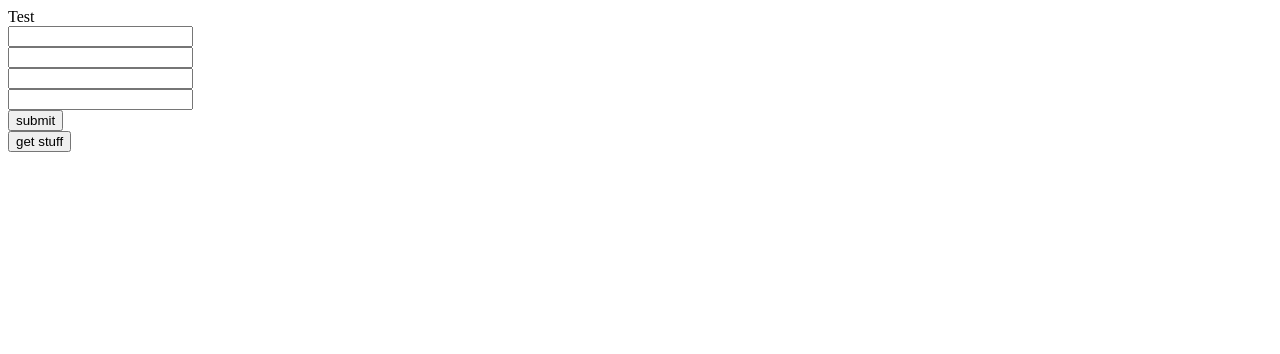
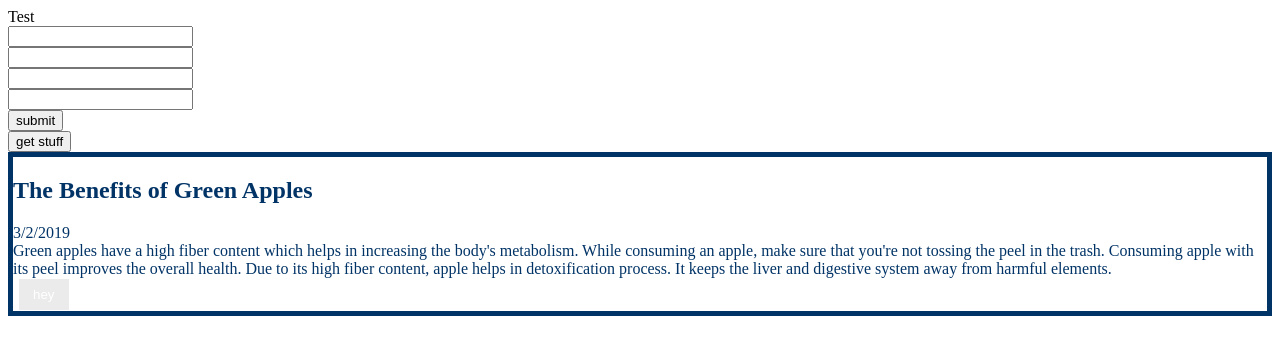
Before and after one commit to techstars/full-stack-challenge, a React (Create React App) app in the folder my-app/: page / in a window 1280 px wide. Shown: the top 354 px of the page. Built offline with nearby package versions, Linux system fonts and the light colour scheme.

Commit message:
chore: wip

```diff
--- a/my-app/package.json
+++ b/my-app/package.json
@@ -15,10 +15,12 @@
     "react": "^17.0.2",
     "react-dom": "^17.0.2",
     "react-scripts": "4.0.3",
+    "react-table": "^7.7.0",
     "sequelize": "^6.6.2",
     "sequelize-cli": "^6.2.0",
     "styled-components": "^5.2.3",
     "styled-system": "^5.1.5",
+    "theme-ui": "^0.7.5",
     "web-vitals": "^1.1.1",
     "yup": "^0.32.9"
   },
@@ -28,7 +30,9 @@
   "scripts": {
     "start-server": "node server.js",
     "dev": "react-scripts start",
-    "start": "concurrently \"npm run build\" \"npm run dev\" \"npm run start-server\"",
+    "install-client": "npm install",
+    "heroku-postbuild": "npm run install-client && npm run build",
+    "start": "concurrently \"npm run dev\" \"npm run start-server\"",
     "build": "react-scripts build",
     "test": "react-scripts test",
     "eject": "react-scripts eject"
--- a/my-app/src/App.js
+++ b/my-app/src/App.js
@@ -1,10 +1,11 @@
 import React, { useState } from 'react'
 import { Formik, Form, Field } from 'formik'
 import axios from 'axios';
-import { object, string, ref, number} from 'yup';
+import { object, string, number} from 'yup';
+import Card from './components/cardTable'
 
 const App = () => {
-  const port = process.env.PORT || "http://localhost:3001/"
+  const port = process.env.PORT || "http://localhost:5000/"
   console.log(process.env.PORT, port, 'testportstuff!!!!!')
   const api = axios.create({
     baseURL: port
@@ -50,6 +51,9 @@ const App = () => {
       console.log(error, 'error in the front')
     })
   }
+
+// const buttons = [<button>heyhye</button>]
+
 console.log(companies, 'checking companies!!!')
 const companiesArr = companies.length > 0 ? companies : []
   return (
@@ -72,6 +76,7 @@ const companiesArr = companies.length > 0 ? companies : []
           {companiesArr.map((val) => {
             return <li>{val.Name || ''}</li>
           })}
+          <Card />
     </div>
   )
 }
--- /dev/null
+++ b/my-app/src/components/cardTable.js
@@ -0,0 +1,33 @@
+import React from 'react'
+import styled from 'styled-components'
+
+const ActionButton = styled.button`
+  margin: 0 5px;
+  padding: 8px 14px;
+  background: rgba(155, 155, 155, 0.2);
+  color: #fff;
+  cursor: pointer;
+  border: 1px solid #fff;
+  outline: 0;
+  font-weight: 300;
+  :hover {
+    opacity: 0.8;
+  }
+`
+
+const Card = (props) => (
+    <div style={{ color: '#003366', borderColor: 'blue', border: '5px solid' }}>
+      <h2>The Benefits of Green Apples</h2>
+      <div>3/2/2019</div>
+      <div>
+        Green apples have a high fiber content which helps in increasing the
+        body's metabolism. While consuming an apple, make sure that you're not
+        tossing the peel in the trash. Consuming apple with its peel improves the
+        overall health. Due to its high fiber content, apple helps in
+        detoxification process. It keeps the liver and digestive system away from
+        harmful elements.
+      </div>
+      <ActionButton>hey</ActionButton>
+    </div>
+  )
+export default Card
```
Also changed, not shown: 1 other file (tests, documents, lock files or other folders).
